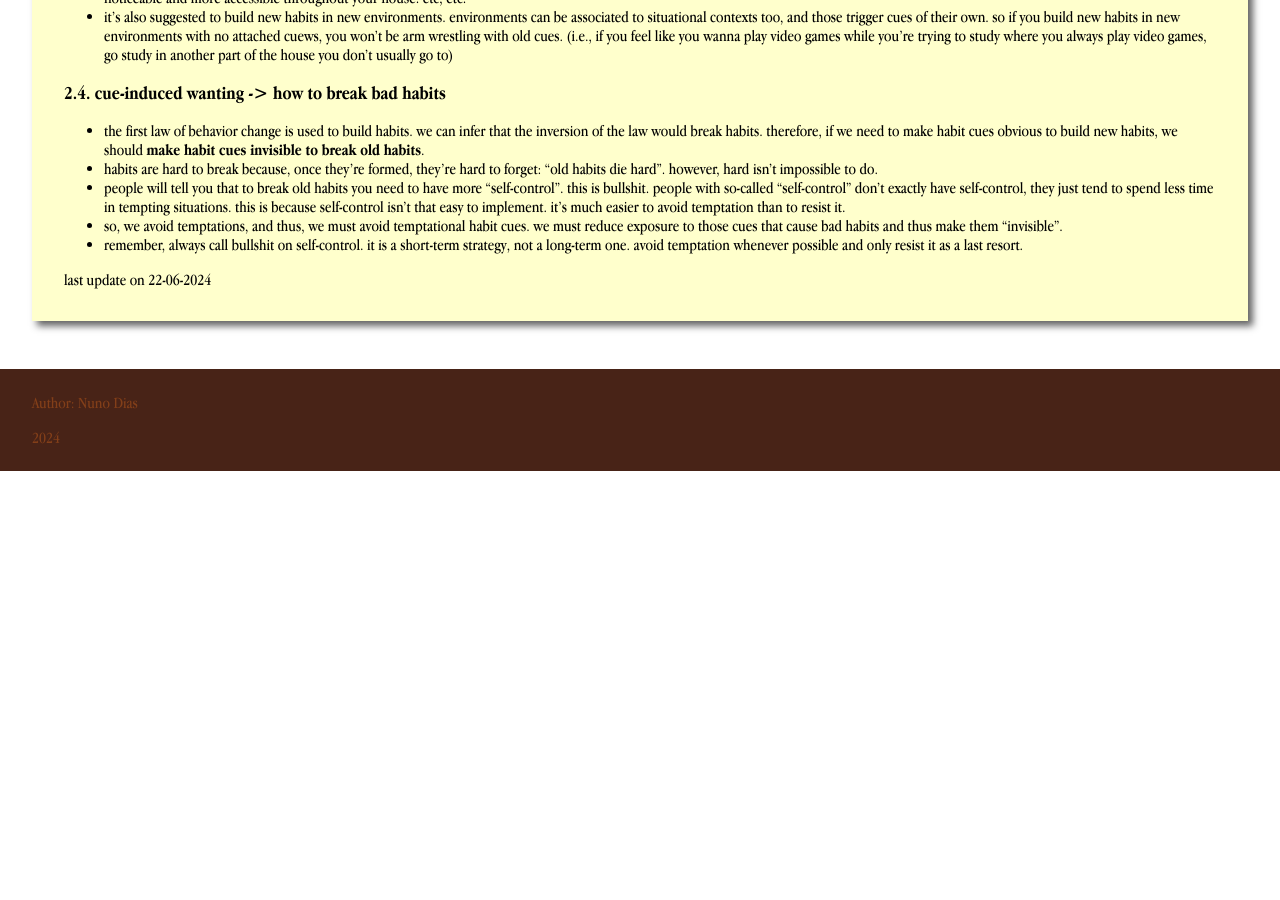
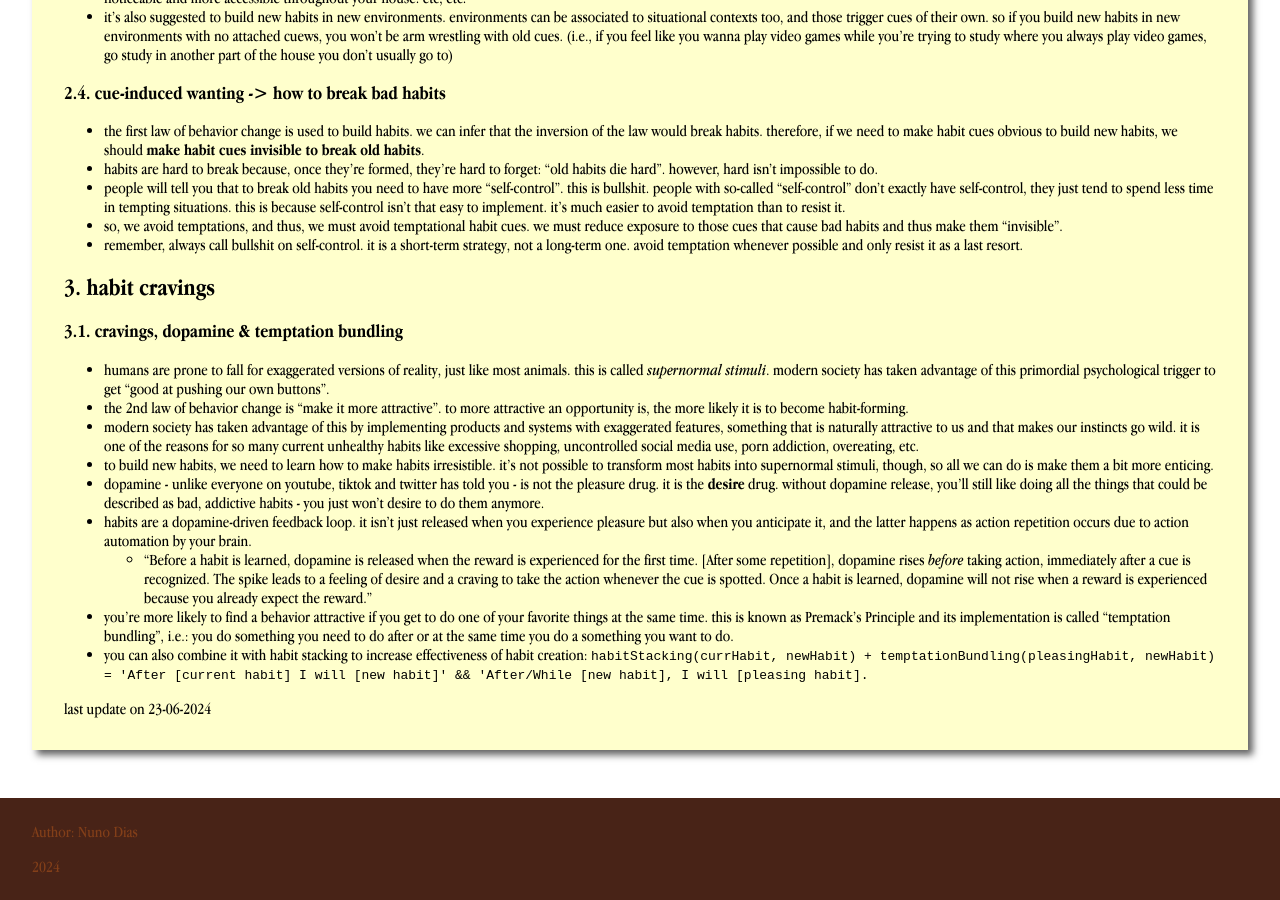
Before and after one commit to shodanwashere/shodanwashere.github.io, a Jekyll site: the page built from blog/_posts/2024-06-22-atomichabits.md, in a window 1280 px wide and 900 px high, scrolled down 1491 px. Built offline with Jekyll 4.4.1, drawn with Linux system fonts in a browser that asks for light colours; before the commit the page ends 1962 px from its top, so only the background shows below that.

Commit message:
Updated atomic habits post

```diff
--- a/blog/_posts/2024-06-22-atomichabits.md
+++ b/blog/_posts/2024-06-22-atomichabits.md
@@ -60,4 +60,18 @@ Here are some lessons learned from James Clear's Atomic Habits. I'll be updating
 - so, we avoid temptations, and thus, we must avoid temptational habit cues. we must reduce exposure to those cues that cause bad habits and thus make them "invisible".
 - remember, always call bullshit on self-control. it is a short-term strategy, not a long-term one. avoid temptation whenever possible and only resist it as a last resort.
 
-last update on 22-06-2024
+## 3. habit cravings
+
+### 3.1. cravings, dopamine & temptation bundling
+
+- humans are prone to fall for exaggerated versions of reality, just like most animals. this is called _supernormal stimuli_. modern society has taken advantage of this primordial psychological trigger to get "good at pushing our own buttons".
+- the 2nd law of behavior change is "make it more attractive". to more attractive an opportunity is, the more likely it is to become habit-forming.
+- modern society has taken advantage of this by implementing products and systems with exaggerated features, something that is naturally attractive to us and that makes our instincts go wild. it is one of the reasons for so many current unhealthy habits like excessive shopping, uncontrolled social media use, porn addiction, overeating, etc.
+- to build new habits, we need to learn how to make habits irresistible. it's not possible to transform most habits into supernormal stimuli, though, so all we can do is make them a bit more enticing.
+- dopamine - unlike everyone on youtube, tiktok and twitter has told you - is not the pleasure drug. it is the **desire** drug. without dopamine release, you'll still like doing all the things that could be described as bad, addictive habits - you just won't desire to do them anymore.
+- habits are a dopamine-driven feedback loop. it isn't just released when you experience pleasure but also when you anticipate it, and the latter happens as action repetition occurs due to action automation by your brain.
+    - "Before a habit is learned, dopamine is released when the reward is experienced for the first time. [After some repetition], dopamine rises _before_ taking action, immediately after a cue is recognized. The spike leads to a feeling of desire and a craving to take the action whenever the cue is spotted. Once a habit is learned, dopamine will not rise when a reward is experienced because you already expect the reward."
+- you're more likely to find a behavior attractive if you get to do one of your favorite things at the same time. this is known as Premack's Principle and its implementation is called "temptation bundling", i.e.: you do something you need to do after or at the same time you do a something you want to do.
+- you can also combine it with habit stacking to increase effectiveness of habit creation: `habitStacking(currHabit, newHabit) + temptationBundling(pleasingHabit, newHabit) = 'After [current habit] I will [new habit]' && 'After/While [new habit], I will [pleasing habit].`
+
+last update on 23-06-2024
```
